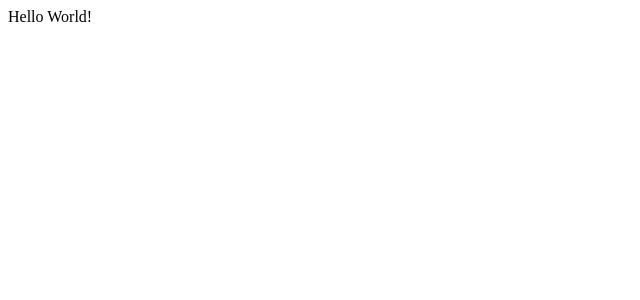
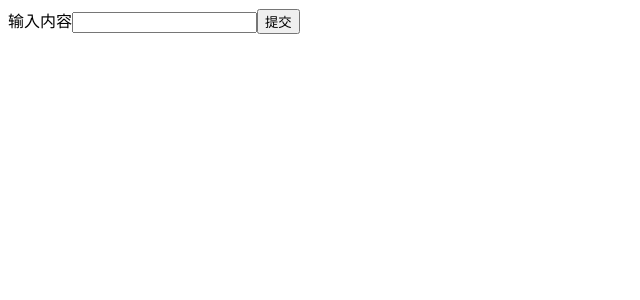
Before and after one commit to AnnMouse/reactTodoList, a React (Create React App) app: page / in a window 1280 px wide. Shown: the top 300 px of the page, without its empty margins (0-640 px from the left). Built offline with nearby package versions, Linux system fonts and the light colour scheme.

Commit message:
todolist

```diff
--- a/src/App.js
+++ /dev/null
@@ -1,11 +0,0 @@
-import React from 'react';
-
-function App() {
-  return (
-    <div>
-      Hello World!
-    </div>
-  );
-}
-
-export default App;
--- /dev/null
+++ b/src/TodoItem.js
@@ -0,0 +1,23 @@
+import React, { Component } from 'react';
+
+class TodoItem extends Component {
+
+	constructor(props) {
+		super(props);
+		this.handleClick = this.handleClick.bind(this);
+	}
+
+	handleClick() {
+		const { deleteItem, index } = this.props;
+		deleteItem(index);
+	}
+
+	render() {
+		const { content } = this.props;
+		return <div onClick = { this.handleClick }>
+			{content}
+		</div>
+	}
+}
+
+export default TodoItem;
--- /dev/null
+++ b/src/TodoList.js
@@ -0,0 +1,85 @@
+import React, { Component, Fragment } from 'react';
+import TodoItem from './TodoItem';
+
+class TodoList extends Component {
+
+	constructor(props) {
+		super(props);
+		this.state = {
+			inputValue: '',
+			list: []
+		}
+		this.handleBtnClick = this.handleBtnClick.bind(this);
+		this.handleInputChange = this.handleInputChange.bind(this);
+		this.handleLiClick = this.handleLiClick.bind(this);
+	}
+
+	handleInputChange(e) {
+		// console.log(this.state.inputValue);
+		// this.setState({
+		// 	inputValue: e.target.value
+		// })
+		const value = e.target.value;
+		this.setState(() => ({
+				inputValue:value
+			})
+		)
+	}
+
+	handleBtnClick() {
+		this.setState((preState) => ({
+			list: [...preState.list, preState.inputValue],
+			inputValue:''
+		}))
+	}
+
+	handleLiClick (index) {
+		this.setState((preState) => {
+			const list = [...preState.list];
+			list.splice(index,1);
+			return {list}
+		})
+	}
+
+	getTodoItem() {
+		return this.state.list.map((item,index) => {
+			return (
+				// <li
+				// 	key = {index}
+				// 	onClick = { this.handleLiClick.bind(this,index) }
+				// 	dangerouslySetInnerHTML={{__html:item}}>
+				// 	{/*对内容不转译，直接显示信息*/}
+				// </li>
+				<TodoItem
+				  key={index}
+					content = {item}
+					index={index}
+					deleteItem = {this.handleLiClick} />
+			)
+		})
+	}
+
+	render() {
+		return (
+			<Fragment>
+				<div>
+					<label htmlFor="insertArea">输入内容</label>
+					<input
+					  id="insertArea"
+					  value = { this.state.inputValue }
+						onChange = { this.handleInputChange }
+					/>
+					<button
+						onClick = {this.handleBtnClick }>提交</button>
+				</div>
+				<ul>
+					{
+						this.getTodoItem()
+					}
+				</ul>
+			</Fragment>
+		)
+	}
+}
+
+export default TodoList;
--- a/src/index.js
+++ b/src/index.js
@@ -1,9 +1,9 @@
 import React from 'react';
 import ReactDOM from 'react-dom';
-import App from './App';
+import TodoList from './TodoList';
 // import * as serviceWorker from './serviceWorker';
 
-ReactDOM.render(<App />, document.getElementById('root'));
+ReactDOM.render(<TodoList />, document.getElementById('root'));
 
 // If you want your app to work offline and load faster, you can change
 // unregister() to register() below. Note this comes with some pitfalls.
```
Also changed, not shown: 1 other file (tests, documents, lock files or other folders).
